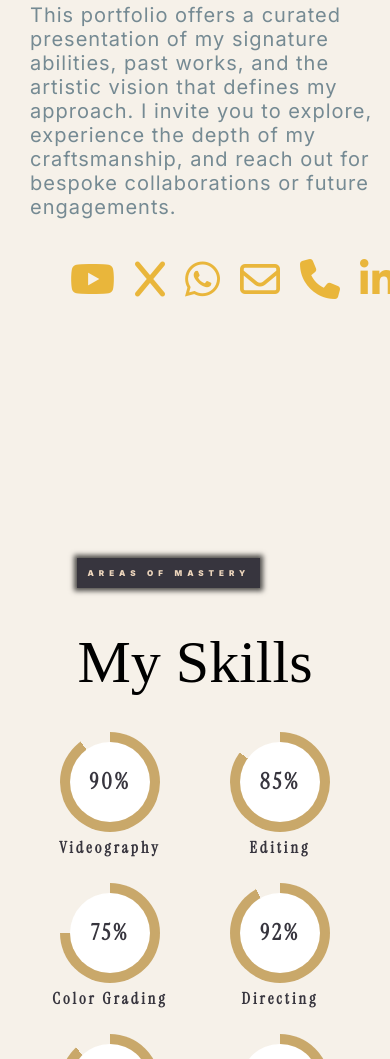
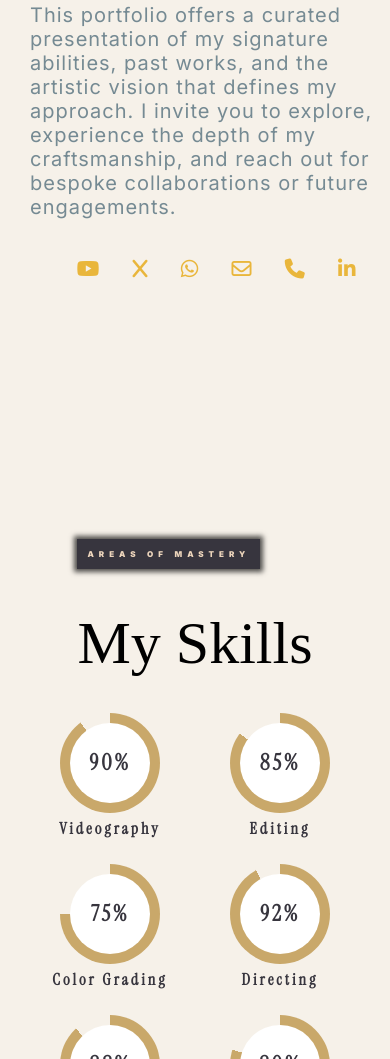
Before and after one commit to owalacollins/francis, a plain HTML site: page index.html in a window 390 px wide. Shown: the part 1996-3055 px from the top of the page. Drawn offline with Linux system fonts and the light colour scheme.

Commit message:
Add files via upload

```diff
--- a/index.css
+++ b/index.css
@@ -495,6 +495,12 @@ margin-left:100px ;
   padding: 10px;
   gap: 20px
 }
+
+.icons i{
+  font-size: 20px;
+  color: var(--color1);
+ /* box-shadow: 0 0 3px 2px var(--color4);
+*/}
  #skills{
   display: flex;
   justify-content:space-around;
```
